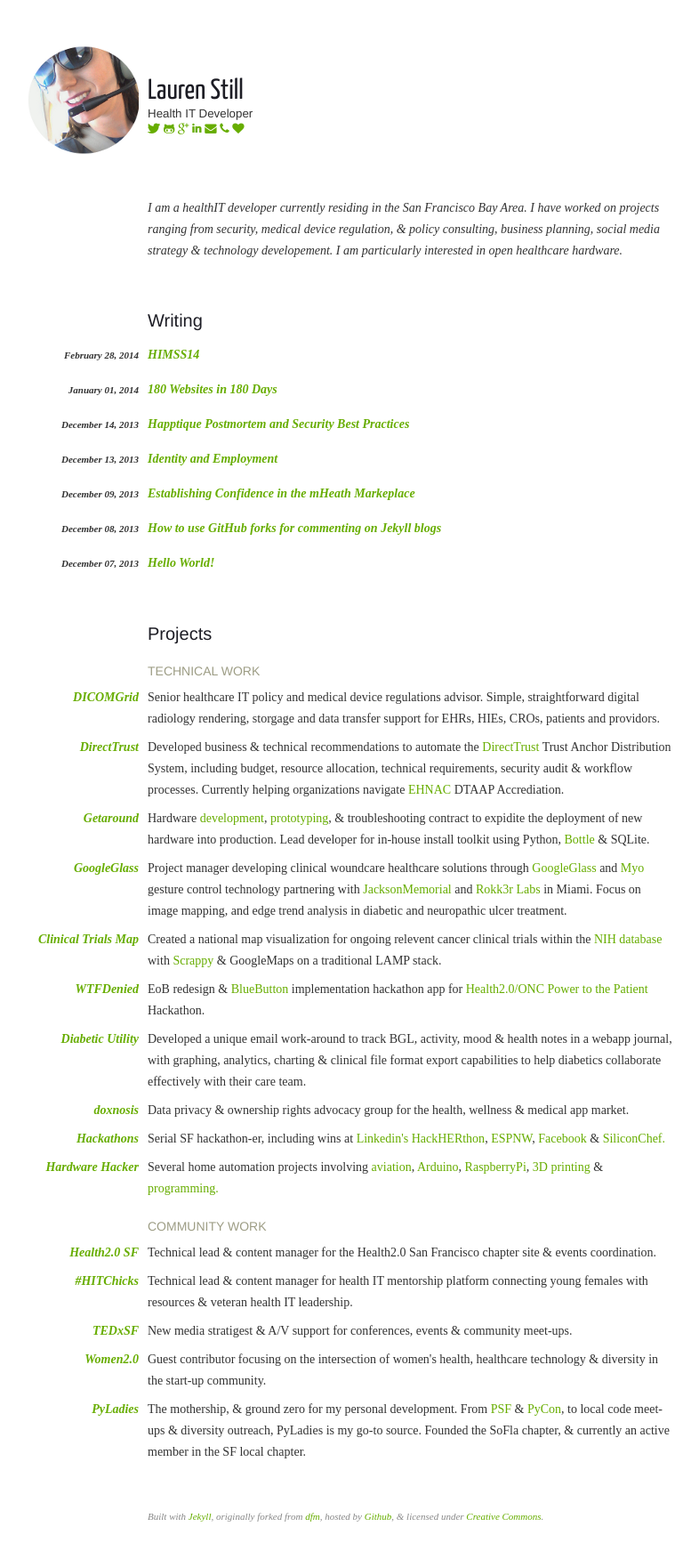
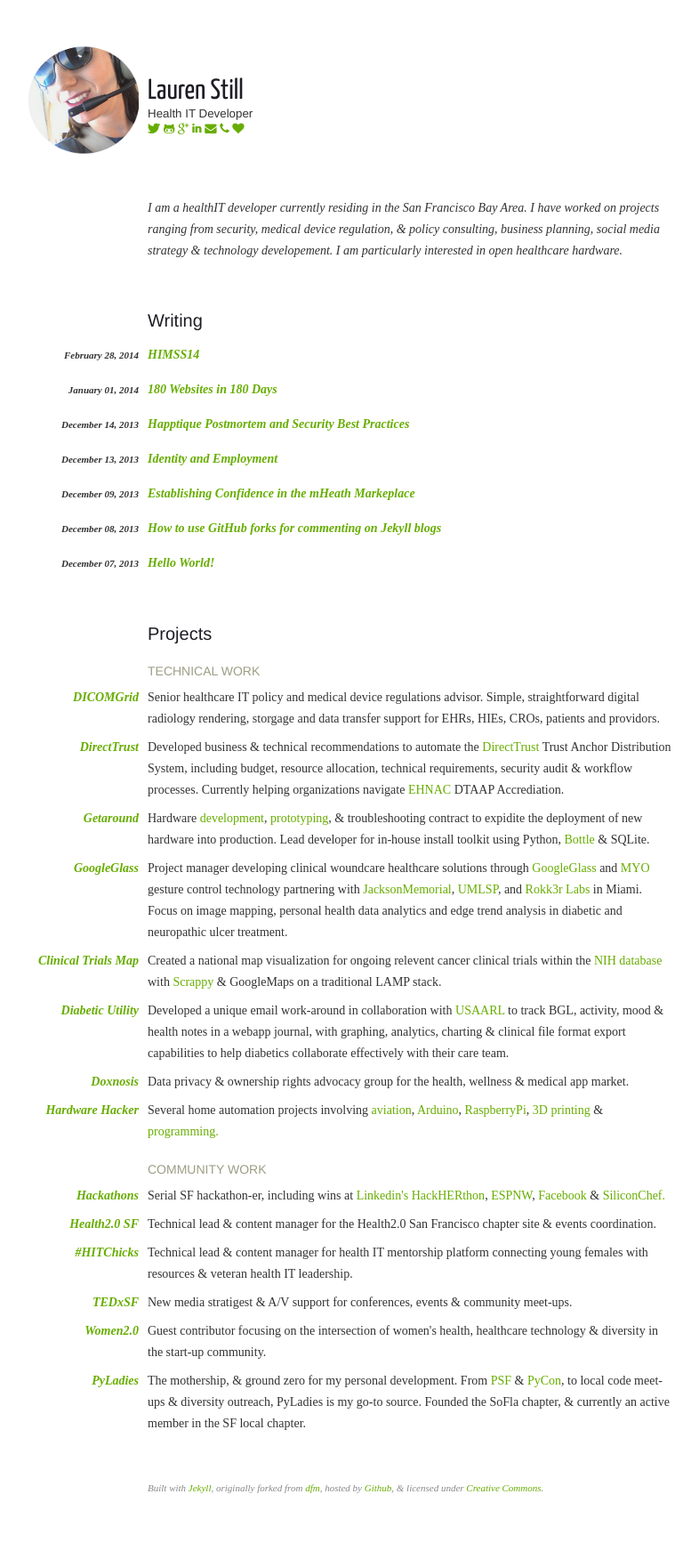
Before and after one commit to laurenstill/laurenstill.github.io, a Jekyll site: the page built from index.html, in a window 1280 px wide. Shown: the whole page at 89% size, without its empty margins (279-1065 px from the left). Built offline with Jekyll 4.4.1, drawn with Linux system fonts in a browser that asks for light colours; after the commit the page ends 1729 px from its top, so only the background shows below that.

Commit message:
Update index.html

```diff
--- a/_layouts/index.html
+++ b/_layouts/index.html
@@ -66,7 +66,7 @@
                     <a href="http://www.google.com/glass/start/what-it-does/">GoogleGlass</a>
                     </span>
                      <span class="project-desc">
-                 Project manager developing clinical woundcare healthcare solutions through <a href="http://www.google.com/glass/start/what-it-does/">GoogleGlass</a> and <a href="https://www.thalmic.com/en/myo/">Myo</a> gesture control technology partnering with <a href="http://www.jacksonhealth.org/jackson-memorial.asp">JacksonMemorial</a> and <a href="http://www.rokk3rlabs.co/">Rokk3r Labs</a> in Miami. Focus on image mapping, and edge trend analysis in diabetic and neuropathic ulcer treatment.
+                 Project manager developing clinical woundcare healthcare solutions through <a href="http://www.google.com/glass/start/what-it-does/">GoogleGlass</a> and <a href="https://www.thalmic.com/en/myo/">MYO</a> gesture control technology partnering with <a href="http://www.jacksonhealth.org/jackson-memorial.asp">JacksonMemorial</a>, <a href="http://umlsp.com/">UMLSP</a>, and <a href="http://www.rokk3rlabs.co/">Rokk3r Labs</a> in Miami. Focus on image mapping, personal health data analytics and edge trend analysis in diabetic and neuropathic ulcer treatment.
                     </span>
             </li>
             <li class="project">
@@ -77,36 +77,20 @@
                     Created a national map visualization for ongoing relevent cancer clinical trials within the <a href="http://www.cancer.gov/clinicaltrials">NIH database</a> with <a href="http://scrapy.org/">Scrappy</a> &amp; GoogleMaps on a traditional LAMP stack.
                 </span>
             </li>
-            <li class="project">
-                <span class="project-name">
-                    <a href="/media/WTFDenied-presentation.pdf">WTFDenied</a>
-                </span>
-                <span class="project-desc">
-                    EoB redesign &amp; <a href="http://www.healthit.gov/bluebutton">BlueButton</a> implementation hackathon app for <a href="http://www.health2con.com/devchallenge/code-a-thon-old/">Health2.0/ONC Power to the Patient</a> Hackathon.
-                </span>
-            </li>
              <li class="project">
                 <span class="project-name">
                     <a href="/media/diabetes-presentation.pdf">Diabetic Utility</a>
                 </span>
                 <span class="project-desc">
-                    Developed a unique email work-around to track BGL, activity, mood &amp; health notes in a webapp journal, with graphing, analytics, charting &amp; clinical file format export capabilities to help diabetics collaborate effectively with their care team.
+                    Developed a unique email work-around in collaboration with <a href="http://www.usaarl.army.mil/">USAARL</a> to track BGL, activity, mood &amp; health notes in a webapp journal, with graphing, analytics, charting &amp; clinical file format export capabilities to help diabetics collaborate effectively with their care team.
                 </span>
             </li>
              <li class="project">
                 <span class="project-name">
-                    <a href="http://www.doxnosis.org">doxnosis</a>
+                    <a href="http://www.doxnosis.org">Doxnosis</a>
                 </span>
                 <span class="project-desc">
                     Data privacy &amp; ownership rights advocacy group for the health, wellness &amp; medical app market.
-                </span>
-            </li>
-            <li class="project">
-                <span class="project-name">
-                    <a href="http://en.wikipedia.org/wiki/Hackathon">Hackathons</a>
-                </span>
-                <span class="project-desc">
-                    Serial SF hackathon-er, including wins at <a href="http://munimobile.herokuapp.com/">Linkedin's HackHERthon</a>, <a href="http://doesparkingsuck.herokuapp.com/">ESPNW</a>, <a href="http://photovoyage.herokuapp.com/">Facebook</a> &amp; <a href="http://makezine.com/2013/10/11/silicon-chef-female-focused-hardware-hackathon/">SiliconChef.</a>
                 </span>
             </li>
             <li class="project">
@@ -124,6 +108,14 @@
     </div>
     <div class="section-body">
         <ul>
+        <li class="project">
+                <span class="project-name">
+                    <a href="http://en.wikipedia.org/wiki/Hackathon">Hackathons</a>
+                </span>
+                <span class="project-desc">
+                    Serial SF hackathon-er, including wins at <a href="http://munimobile.herokuapp.com/">Linkedin's HackHERthon</a>, <a href="http://doesparkingsuck.herokuapp.com/">ESPNW</a>, <a href="http://photovoyage.herokuapp.com/">Facebook</a> &amp; <a href="http://makezine.com/2013/10/11/silicon-chef-female-focused-hardware-hackathon/">SiliconChef.</a>
+                </span>
+            </li>
             <li class="project">
                 <span class="project-name">
                     <a href="http://health2sf.com/">Health2.0 SF</a>
```
